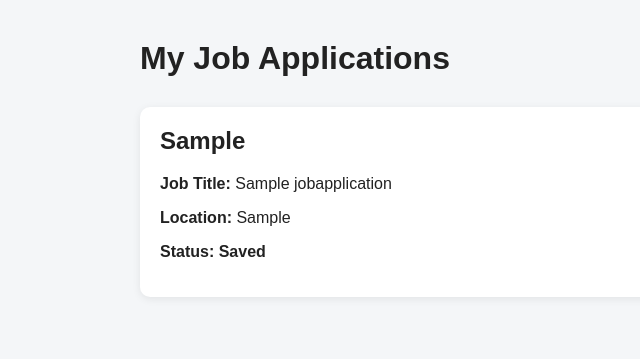
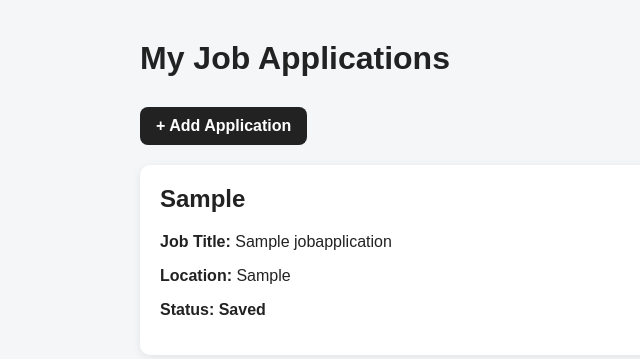
Before and after one commit to AwaisAli-dotcom/job-application-tracker, a Django app: template application/templates/application/application_list.html in a window 1280 px wide. Shown: the top 359 px of the page, without its empty margins (0-640 px from the left). Run offline with Django 5.2, Linux system fonts and the light colour scheme; the template is opened without the code that fills it: values that come from a table or form of the project are taken from there, others are empty; tables that the repository leaves empty hold one stand-in row (values such as "Sample post").

Commit message:
Add job application form

```diff
--- a/application/static/application/style.css
+++ b/application/static/application/style.css
@@ -30,3 +30,17 @@ h1 {
 .status {
     font-weight: bold;
 }
+.add-button {
+    display: inline-block;
+    margin-bottom: 20px;
+    padding: 10px 16px;
+    background: #222;
+    color: white;
+    text-decoration: none;
+    border-radius: 8px;
+    font-weight: bold;
+}
+
+.add-button:hover {
+    opacity: 0.85;
+}
--- a/application/templates/application/application_list.html
+++ b/application/templates/application/application_list.html
@@ -12,7 +12,9 @@
 <div class="container">
 
     <h1>My Job Applications</h1>
-
+<a class="add-button" href="{% url 'application_create' %}">
+    + Add Application
+</a>
     {% for job in applications %}
 
         <div class="job-card">
--- a/application/urls.py
+++ b/application/urls.py
@@ -3,4 +3,5 @@ from . import views
 
 urlpatterns = [
     path('', views.application_list, name='application_list'),
+    path('add/', views.application_create, name='application_create'),
 ]
```
Also changed, not shown: application/forms.py (added, +19 -0 lines), application/templates/application/application_form.html (added, +19 -0 lines), application/views.py (+28 -2 lines).
